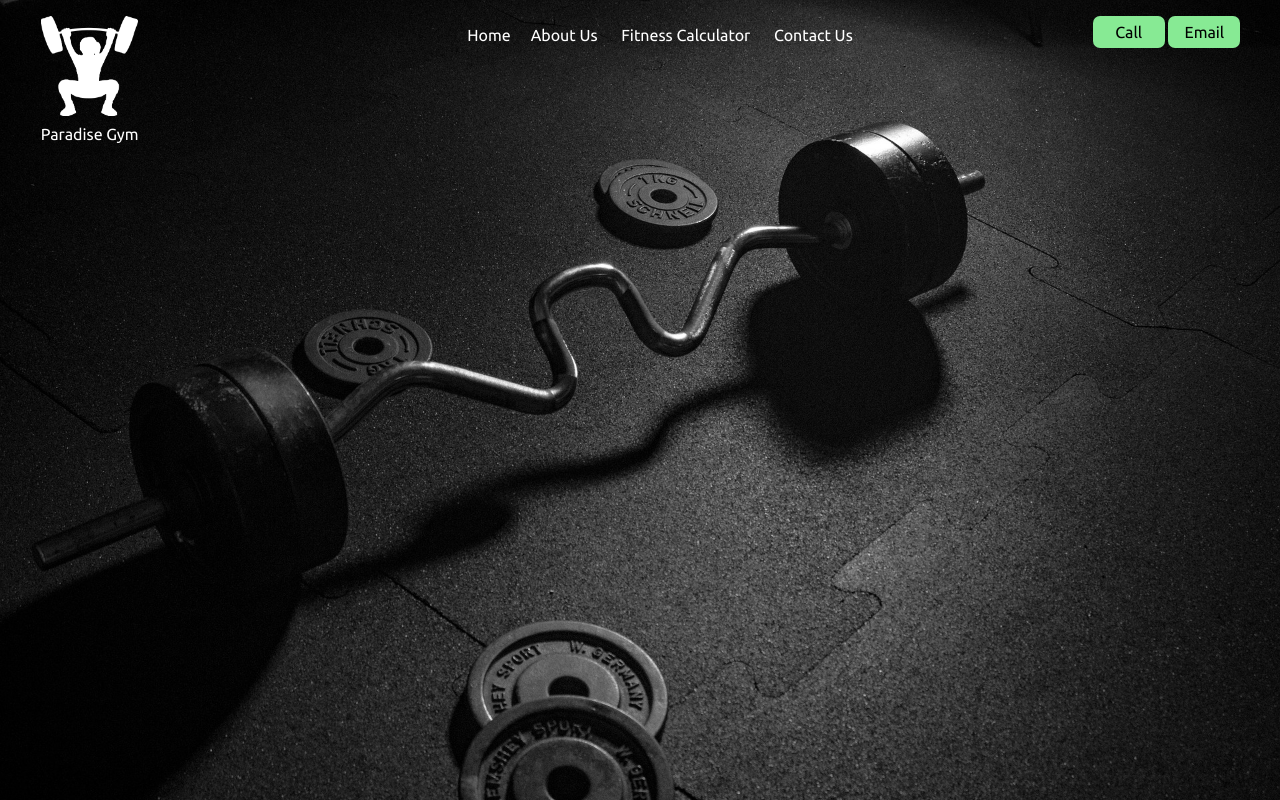
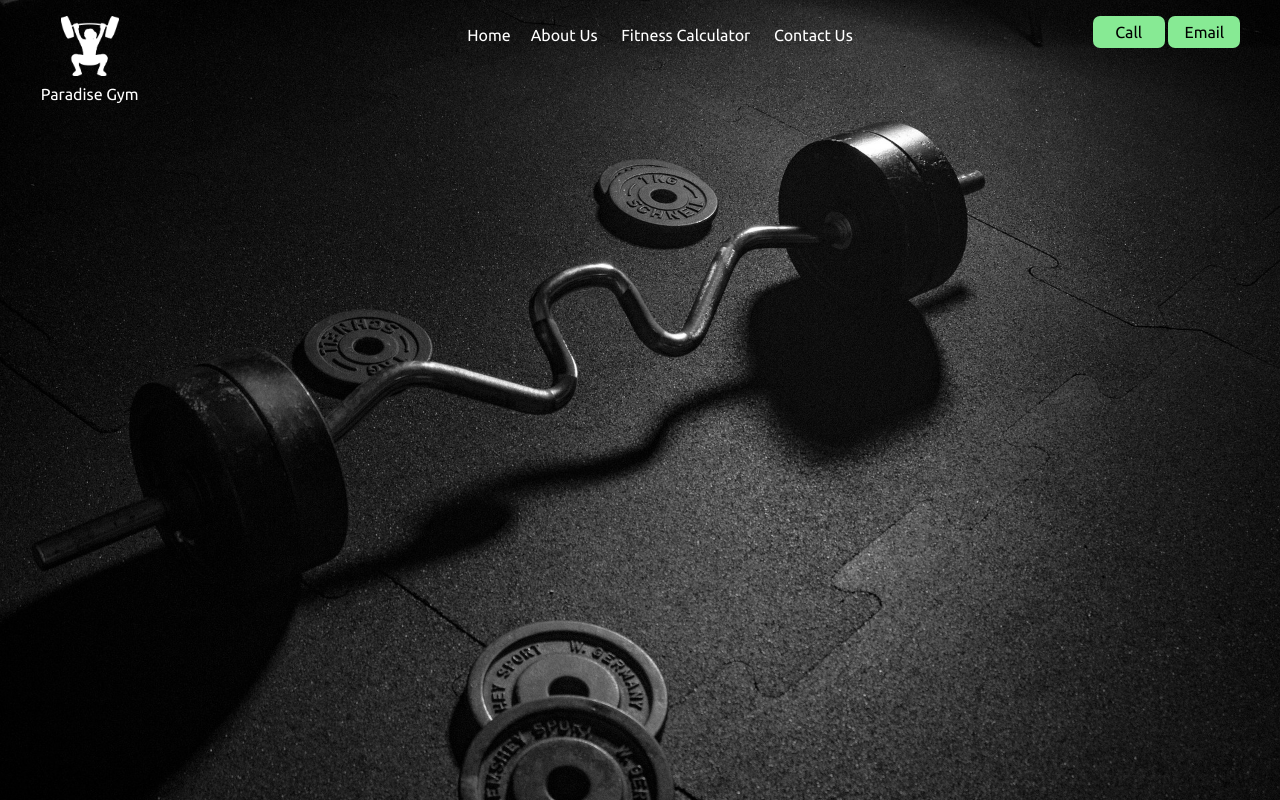
Before and after one commit to SakriyaDangol/M2D1A1, a plain HTML site: page index.html in a window 1280 px wide. Drawn offline with Linux system fonts and the light colour scheme.

Commit message:
dinal commit

```diff
--- a/style.css
+++ b/style.css
@@ -29,8 +29,9 @@ body {
     background-repeat: no-repeat;
     background-size: contain;
     background-position: center;
-    width: 100px;
-    height: 100px;
+    width: 60px;
+    height: 60px;
+    margin: auto;
     margin-bottom: -12px;
     filter: invert(100%);
 }
```
